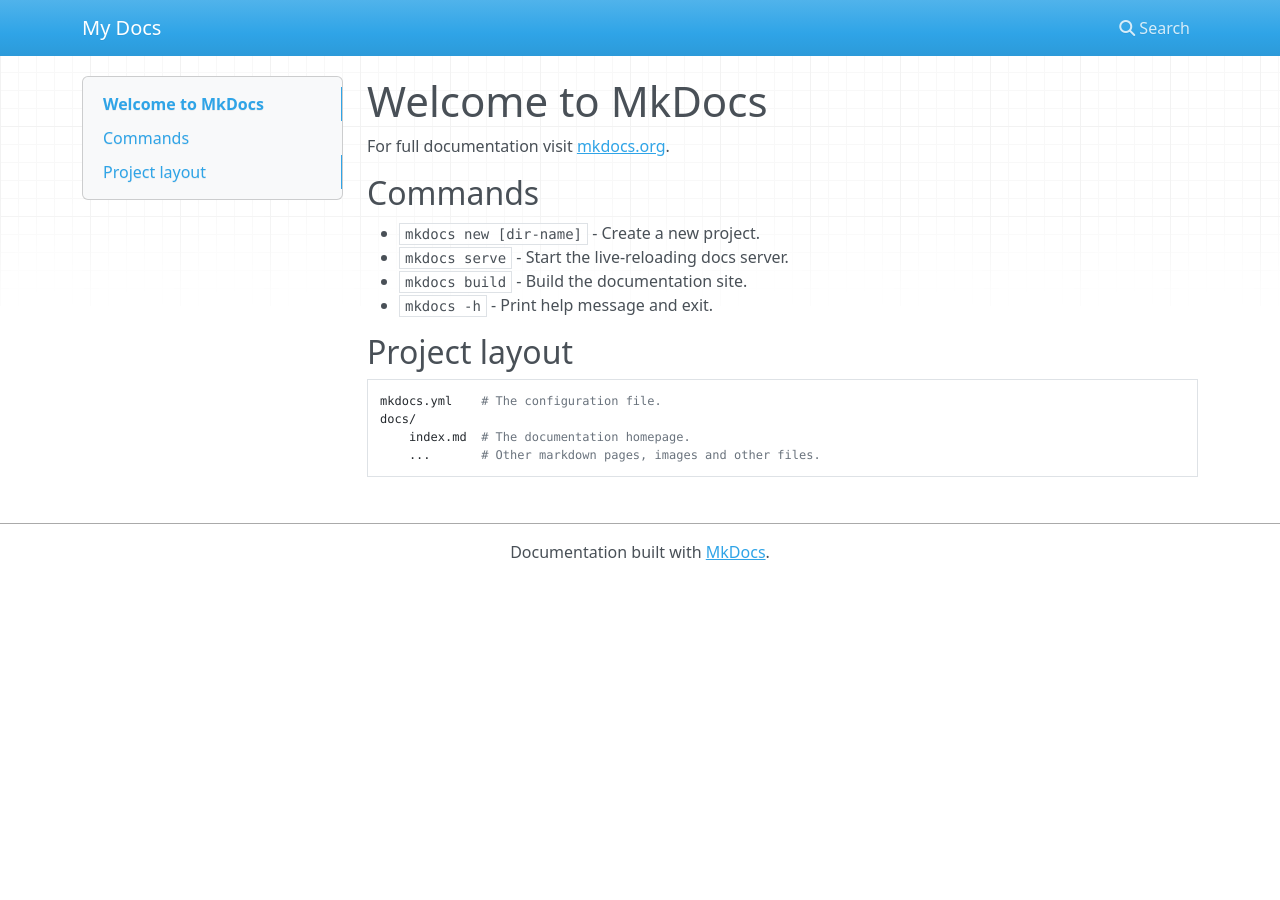
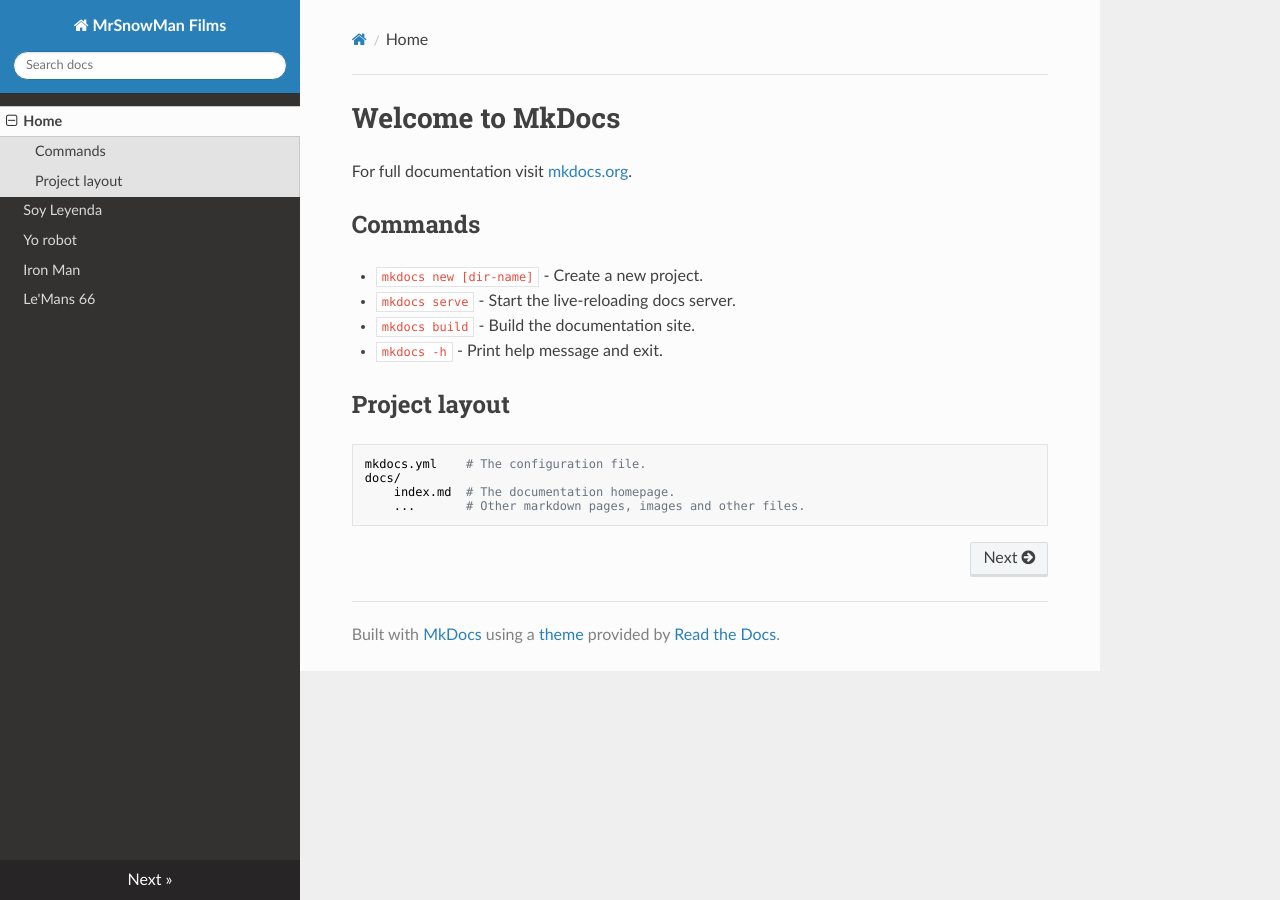
Before and after one commit to SnowMan3sixty/pelis, an MkDocs documentation site: the page built from docs/index.md, in a window 1280 px wide. Built offline with MkDocs 1.6.1, drawn with Linux system fonts in a browser that asks for light colours; nearby versions of some CDN libraries.

Commit message:
primers passos tutorial

```diff
--- a/mkdocs.yml
+++ b/mkdocs.yml
@@ -1 +1,8 @@
-site_name: My Docs
+site_name: MrSnowMan Films
+nav:
+  - Home: index.md
+  - Soy Leyenda: soyLeyenda.md
+  - Yo robot: yoRobot.md
+  - Iron Man: ironMan.md
+  - Le'Mans 66: leMans66.md
+theme: readthedocs
```
Also changed, not shown: docs/ironMan.md (added), docs/leMans66.md (added), docs/soyLeyenda.md (added), docs/yoRobot.md (added).
